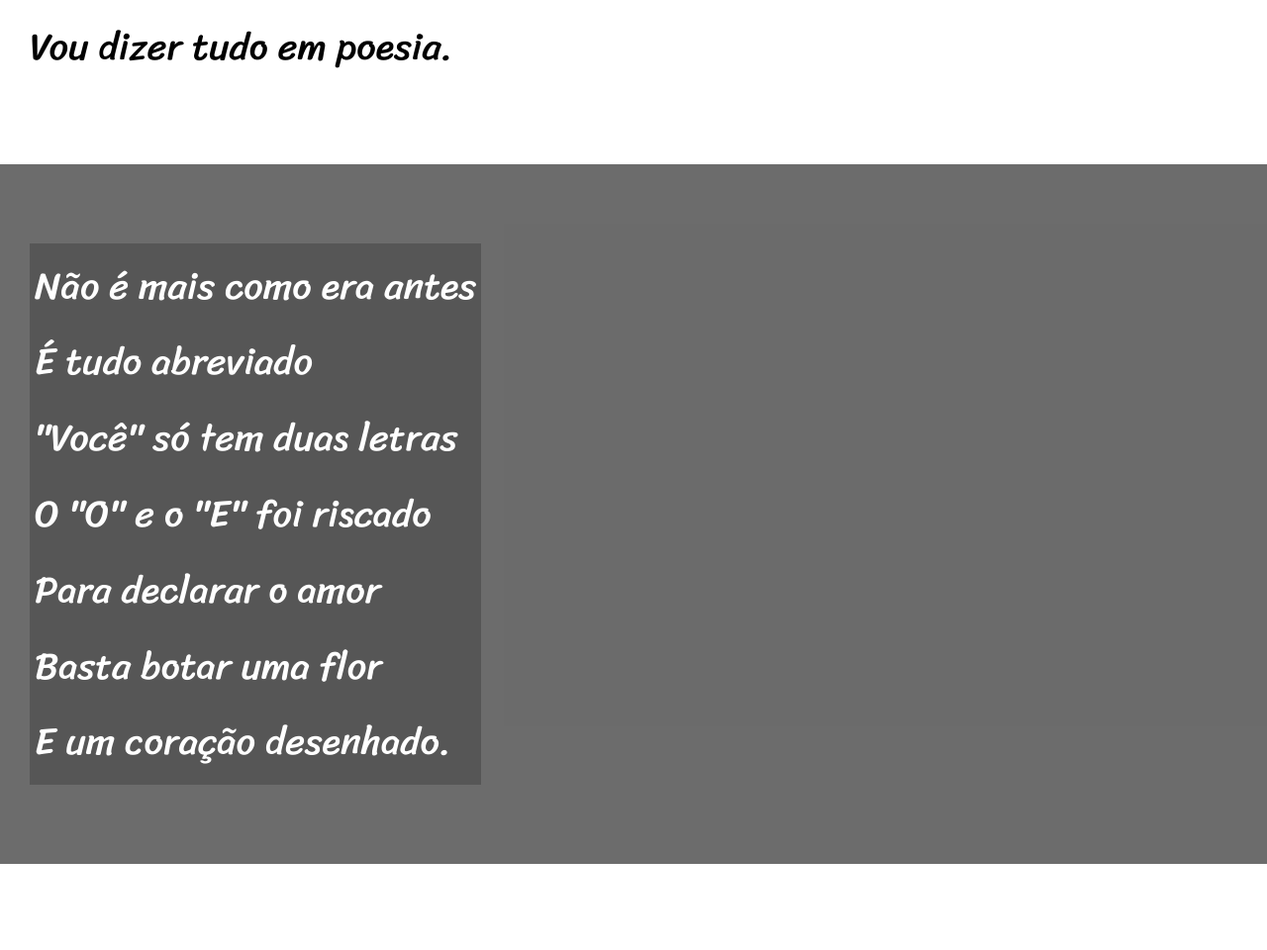
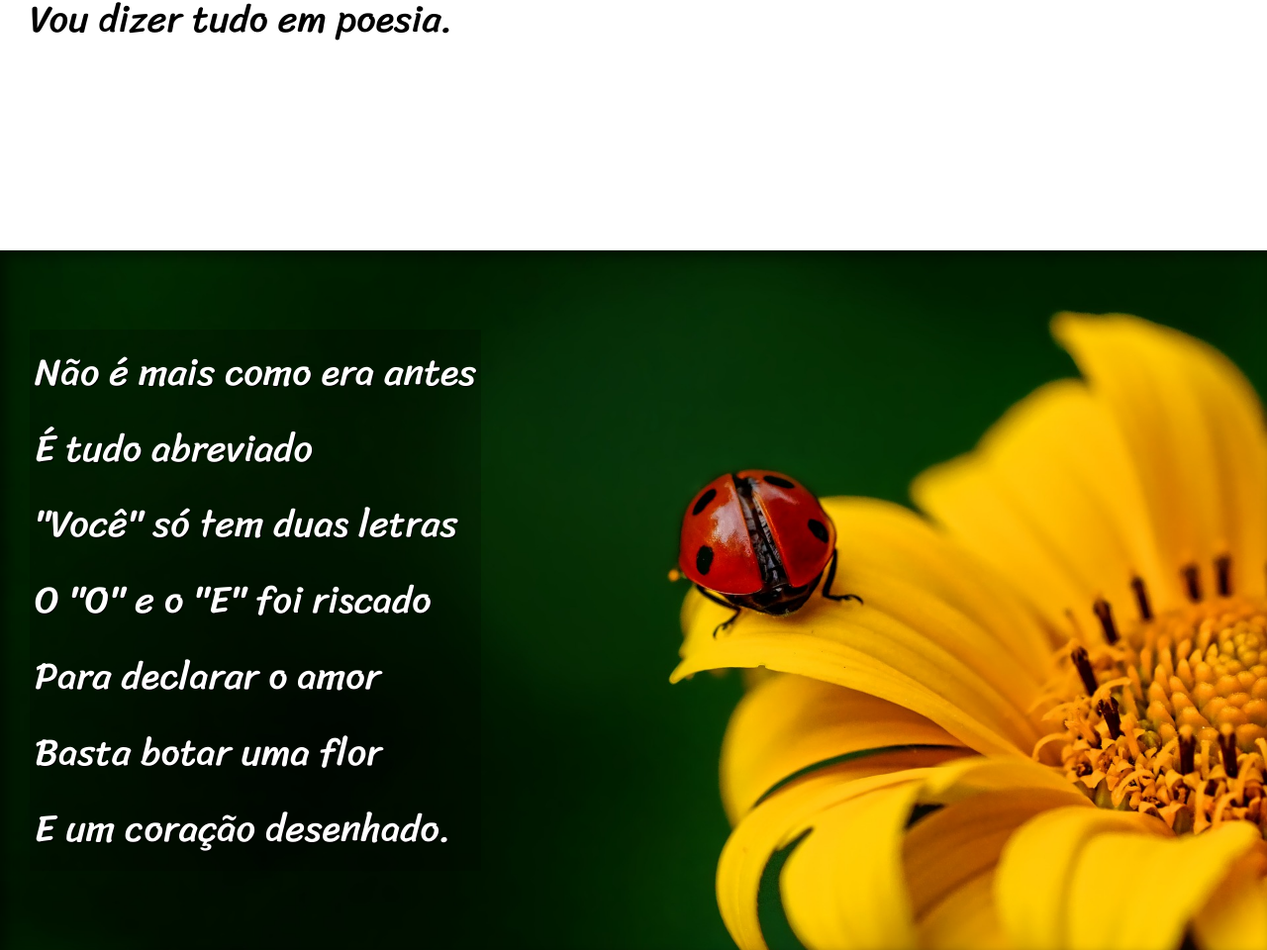
Before and after one commit to GabrielRocha15/html-css, a plain HTML site: page Desafios/d012/index.html in a window 1280 px wide. Shown: the part 791-1751 px from the top of the page at 99% size. Drawn offline with Linux system fonts and the light colour scheme.

Commit message:
Atualizei colocando um efeito simples de parallax

```diff
--- a/Desafios/d012/estilo/style.css
+++ b/Desafios/d012/estilo/style.css
@@ -31,7 +31,7 @@ header > h1{
     padding-top: 50px;
     font-variant: small-caps;
     font-family: var(--fonte2);
-    font-size: 10vw;
+    font-size: 8vw;
 }
 
 header > p{
@@ -54,19 +54,38 @@ section{
 
 }
 
+section > p{
+    padding-bottom: 3em;
+}
+
 section.normal{
     background-color: white;
 }
 
 section.imagem{
-    background-color: rgba(0, 0, 0, 0.363);
+    background-color: rgba(0, 0, 0, 0.5);
     color: white;
+    box-shadow: inset 6px 6px 13px 0px rgba(0, 0, 0, 0.466);
+    background-size: cover;
+    background-attachment: fixed;
+}
+
+section#img01{
+    background-image: url('../imagens/background001.jpg');
+    background-position: right center;
+}
+
+section#img02{
+    background-image: url('../imagens/background002.jpg');
+    background-position: right center;
+
 }
 
 section.imagem > p{
     display: inline-block;
     padding: 5px;
     background-color: rgba(0, 0, 0, 0.199);
+    text-shadow: 1px 1px 0px black;
 }
 
 footer{
--- a/Desafios/d012/index.html
+++ b/Desafios/d012/index.html
@@ -29,7 +29,7 @@
         </p>
     </section >
 
-    <section class="imagem">
+    <section class="imagem" id="img01">
         <p>
             Não é mais como era antes <br>
             É tudo abreviado <br>
@@ -62,7 +62,7 @@
         </p>
     </section>
 
-    <section class="imagem">
+    <section class="imagem" id="img02">
         <p>
             Tenho saudade das cartas <br>
             Escritas com a própria mão <br>
```
